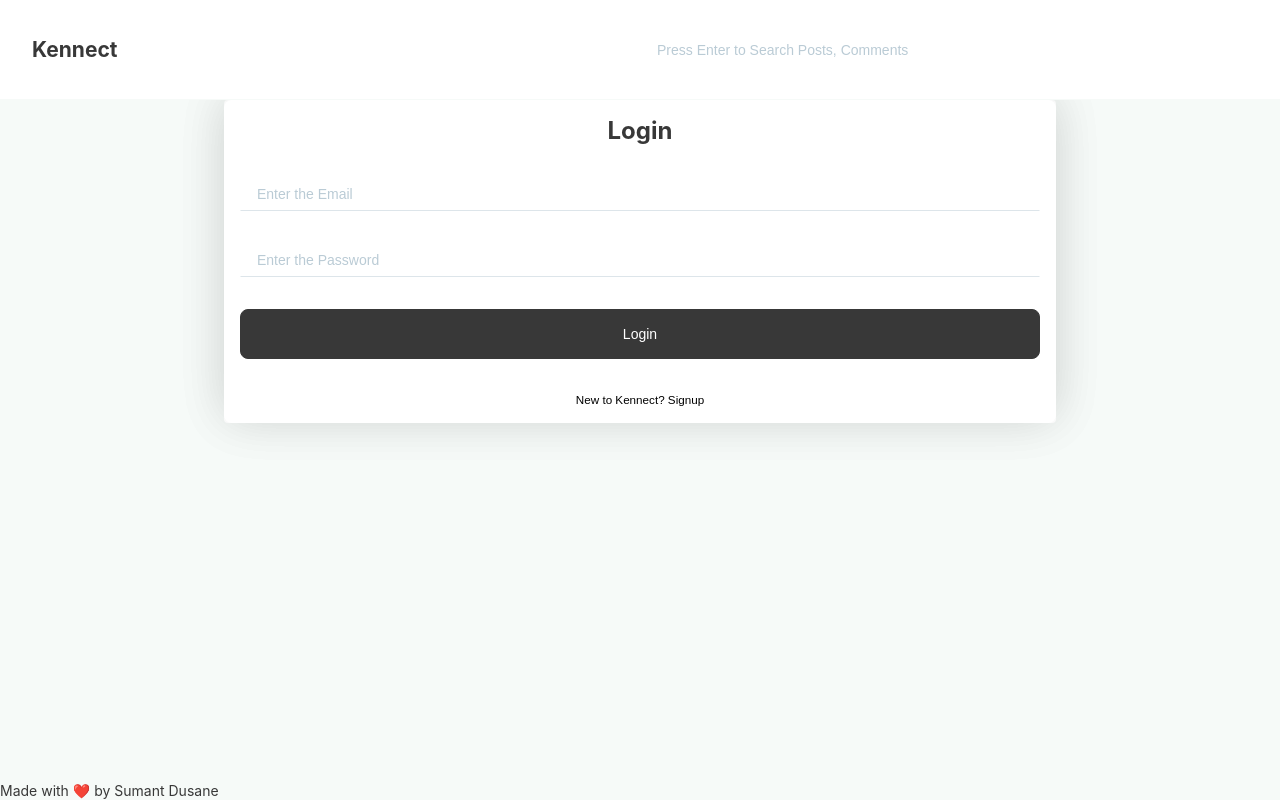
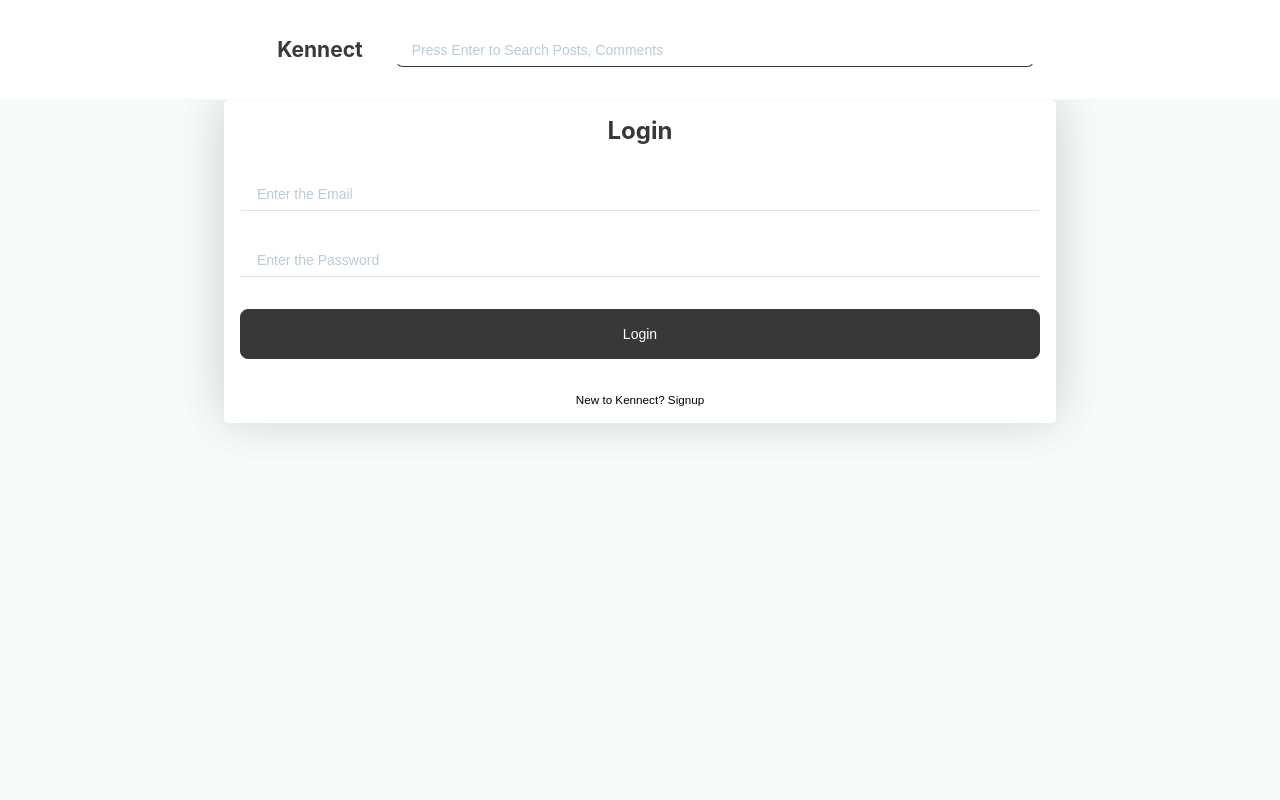
Before and after one commit to Sumant-Dusane/Kennect-Assessment, a React (Create React App) app in the folder client/: page /auth in a window 1280 px wide. Built offline with nearby package versions, Linux system fonts and the light colour scheme.

Commit message:
likes and comments revamp

```diff
--- a/client/src/assets/styles/_commons.scss
+++ b/client/src/assets/styles/_commons.scss
@@ -1,5 +1,5 @@
-@media screen and (min-width: 769px){
-    .wrapper {
+.wrapper {
+    @media screen and (min-width: 769px){
         margin-top: 100px;
     }
 }
--- a/client/src/components/Footer/Footer.jsx
+++ b/client/src/components/Footer/Footer.jsx
@@ -4,7 +4,7 @@
 export default function Footer() {
   return (
     <div className='footer'>
-      <a href='https://www.linkedin.com/in/sumant-dusane'>Made with ❤️ by Sumant Dusane</a>
+      {/* <a href='https://www.linkedin.com/in/sumant-dusane'>Made with ❤️ by Sumant Dusane</a> */}
     </div>
   )
 }
--- a/client/src/components/MainActivity/mainactivity.scss
+++ b/client/src/components/MainActivity/mainactivity.scss
@@ -2,10 +2,9 @@
 @import "../../assets/styles/flex";
 
 .activity {
+    margin: $gutter;
     background-color: $white;
     padding-top: $gutter;
-    margin: 0 auto;
-    width: 65%;
     box-shadow: $box-shadow-large;
     border-radius: $border-radius-small;
 
@@ -38,4 +37,9 @@
             text-decoration: underline;
         }
     }
+
+    @media screen and (min-width: 769px) {
+        margin: 0 auto;
+        width: 65%;
+    }
 }
--- a/client/src/components/Navbar/Navbar.jsx
+++ b/client/src/components/Navbar/Navbar.jsx
@@ -1,18 +1,29 @@
-import React from 'react';
+import React, { useState } from 'react';
 import "./navbar.scss";
+import { FontAwesomeIcon } from '@fortawesome/react-fontawesome';
+import { faBars, faClose } from '@fortawesome/free-solid-svg-icons';
 
 export default function Navbar() {
-  function search(event){
-    if(event.keyCode === 13) {
+  const [navbarOpen, setNavbarOpen] = useState(false);
+  function search(event) {
+    if (event.keyCode === 13) {
       window.location.href = '/search/' + event.target.value;
     }
   }
+  function openNav() {
+    setNavbarOpen(true);
+  }
+  function closeNav() {
+    setNavbarOpen(false);
+  }
   return (
-    <nav className='navbar'>
-      <a href="/"><h1>Kennect</h1></a>
-      <div className="search">
+    <div className="nav">
+      <button className="btn btn-open" onClick={openNav}><FontAwesomeIcon icon={faBars} /></button>
+      <nav className={navbarOpen ? 'navbar show' : 'navbar'}>
+        <button className='btn btn-close' onClick={closeNav}><FontAwesomeIcon icon={faClose} /></button>
+        <a href="/"><h1>Kennect</h1></a>
         <input className='search' type="text" placeholder='Press Enter to Search Posts, Comments' onKeyDown={search} />
-      </div>
-    </nav>
+      </nav>
+    </div>
   )
 }
--- a/client/src/components/Navbar/navbar.scss
+++ b/client/src/components/Navbar/navbar.scss
@@ -2,25 +2,54 @@
 @import "../../assets/styles/flex";
 @import "../../assets/styles/sudo";
 
+
+.nav {
+    .btn-open, .btn-close {
+        font-size: $font-size-m;
+        padding: $gutter;
+        text-align: right;
+        width: 100%;
+    }
     .navbar {
         @include element-position(fixed, 0, 0, unset, 0);
-    @include flex(row, center, space-between);
-    height: 100px;
+        @include flex(column, center, flex-start);
+        height: 100vh;
         border-bottom: 1px solid $body-bg;
         background-color: $white;
+        transform: translateY(-100%);
+        padding: 0 $gutter;
+        transition: $transition-in-out;
+
+        .search {
+            width: 100%;
+            border-radius: $border-radius-normal;
+            border-bottom: 1px solid $textColor;
+        }
+
+        &.show {
+            transform: translateY(0);
+        }
+    }
+
+    @media screen and (min-width: 769px){
+        .btn-open, .btn-close {
+            display: none;
+        }
+        .navbar {
+            padding: 0;
+            justify-content: center;
+            transform: translateY(0);
+            flex-direction: row;
+            height: 100px;
+            gap: $gutter2x;
 
             h1 {
                 margin-left: $gutter2x;
             }
 
-    .search{
-        @include flex(row, center, flex-start);
+            .search {
                 width: 50%;
-        height: 100%;
-
-        input {
-            width: 100%;
-            border-radius: $border-radius-normal;
             }
         }
     }
+}
--- a/client/src/components/NewPost/NewPost.jsx
+++ b/client/src/components/NewPost/NewPost.jsx
@@ -30,6 +30,7 @@
     const data = await response.json();
     if(data) {
       alert("Post Uploaded")
+      window.location.reload();
     }
   }
   return (
--- a/client/src/components/Post/Post.jsx
+++ b/client/src/components/Post/Post.jsx
@@ -9,6 +9,7 @@
     const [userName, setUserName] = useState('');
     const [liked, setLike] = useState(false);
     useEffect(() => {
+        getUserName();
         async function getUserName() {
             const respone = await fetch(endpoint + 'getUserNameFromId/' + data?.author);
             if(!respone.ok) {
@@ -19,24 +20,26 @@
             const activityLikes = await data?.likes;
             activityLikes.includes(getCurrentUser()) ? setLike(true) : setLike(false);
         }
-        getUserName();
-    }, [])
+    }, []);
     function navigateToPost(id) {
         window.location.href = '/post/' + id;
     }
     async function addLike(e) {
         e.stopPropagation();
-        const response = await fetch(endpoint + 'addLike/' + data?._id + '/' + data?.author);
-        if(!response.ok) {
-            return
+        if(liked) {
+            const response = await fetch(endpoint + 'removeLike/' + data?._id + '/' + data?.author);
+            if(!response.ok) {
+                return
+            }
+            setLike(false);
+        } else {
+            const response = await fetch(endpoint + 'addLike/' + data?._id + '/' + data?.author);
+            if(!response.ok) {
+                return
+            }
+            setLike(true);
         }
-    }
-    function addComment(e) {
-        e.stopPropagation();
-        let body = {
-            timestamp: Date.now(),
-            comment: ""
-        }
+        window.location.reload();
     }
     return (
         <div className="card post" onClick={() => navigateToPost(data?._id)}>
@@ -45,7 +48,7 @@
             <span className='post__timeline'>{new Date(data?.timestamp).toLocaleString()}</span>
             <div className="post__controls">
                 <button className={liked ? 'btn btn-like liked': 'btn btn-like'} onClick={addLike}><FontAwesomeIcon icon={faHeart} /> {data?.likes?.length}</button>
-                <button className="btn btn-comment" onClick={addComment}><FontAwesomeIcon icon={faComment} /> {data?.comments?.length}</button>
+                <div><FontAwesomeIcon icon={faComment} /> {data?.comments?.length}</div>
             </div>
         </div>
     )
--- a/client/src/components/PostDetail/PostDetail.jsx
+++ b/client/src/components/PostDetail/PostDetail.jsx
@@ -1,7 +1,7 @@
 import React, { useEffect, useState } from 'react';
 import Post from '../Post/Post';
 import "./postdetail.scss";
-import { useLocation, useParams } from 'react-router-dom';
+import { useParams } from 'react-router-dom';
 import { endpoint, getCurrentUser } from '../../constants/constants';
 import { FontAwesomeIcon } from '@fortawesome/react-fontawesome';
 import { faArrowLeft } from '@fortawesome/free-solid-svg-icons';
@@ -13,6 +13,8 @@
   const [isLoading, setLoader] = useState(true);
   const [newComment, setNewComment] = useState('');
   useEffect(() => {
+    getPost();
+  }, [activityFeed?.length]);
   async function getPost() {
     const response = await fetch(endpoint + 'getSingleActivity/' + postId);
     if (!response.ok) {
@@ -26,8 +28,6 @@
       setLoader(false);
     }
   }
-    getPost();
-  }, [activityFeed?._id, activityFeed?.comments?.length]);
   function MapComments(comments) {
     if (!comments?.length) {
       return <>NO COMMENTS FOUND</>
@@ -61,6 +61,7 @@
     if(!response.ok) {
       return
     }
+    getPost();
   }
   return (
     <>
```
Also changed, not shown: 1 other file (tests, documents, lock files or other folders). Lines whose indentation alone changed are shown as unchanged.
